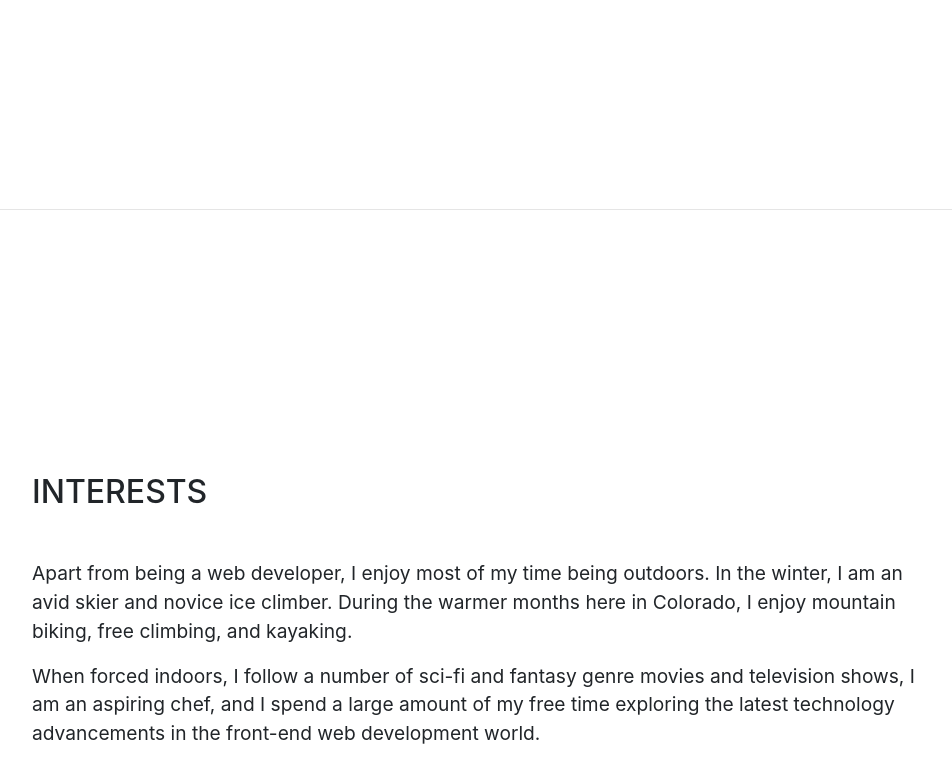
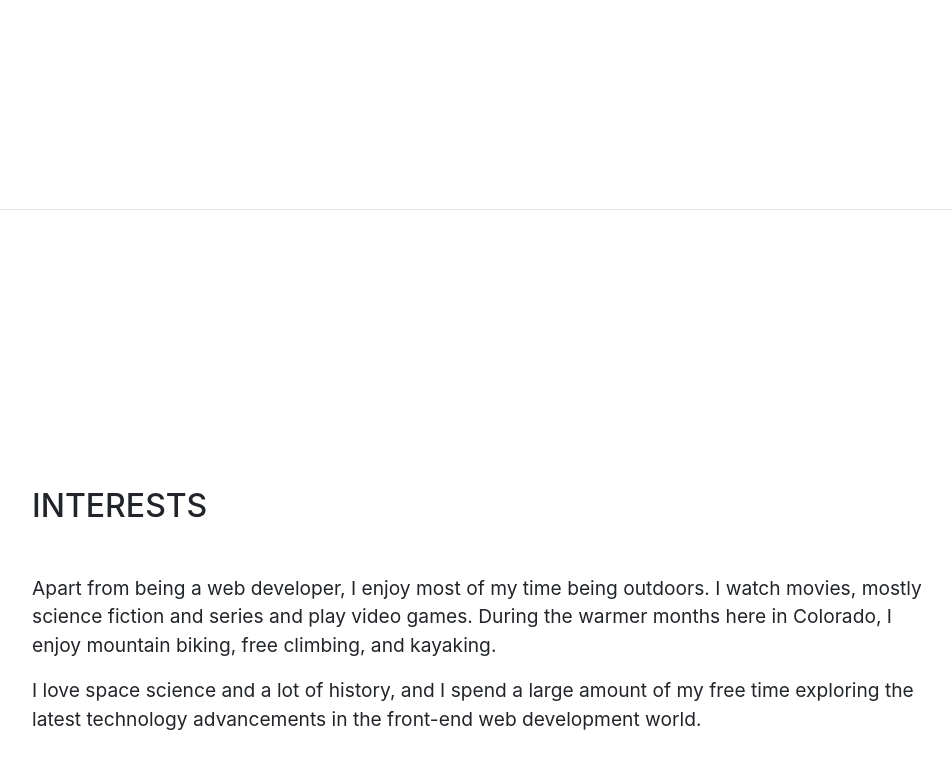
Before and after one commit to MichaelGee/resume, a website with bundled scripts: page index.html in a window 1280 px wide. Shown: the part 3196-3979 px from the top of the page, without its empty margins (288-1240 px from the left). Built offline with nearby package versions, Linux system fonts and the light colour scheme; a web font is replaced by a local one.

Commit message:
Updated the interests

```diff
--- a/index.html
+++ b/index.html
@@ -219,8 +219,8 @@
       <section class="resume-section p-3 p-lg-5 d-flex flex-column" id="interests">
         <div class="my-auto">
           <h2 class="mb-5">Interests</h2>
-          <p>Apart from being a web developer, I enjoy most of my time being outdoors. In the winter, I am an avid skier and novice ice climber. During the warmer months here in Colorado, I enjoy mountain biking, free climbing, and kayaking.</p>
-          <p class="mb-0">When forced indoors, I follow a number of sci-fi and fantasy genre movies and television shows, I am an aspiring chef, and I spend a large amount of my free time exploring the latest technology advancements in the front-end web development world.</p>
+          <p>Apart from being a web developer, I enjoy most of my time being outdoors. I watch movies, mostly science fiction and series and play video games. During the warmer months here in Colorado, I enjoy mountain biking, free climbing, and kayaking.</p>
+          <p class="mb-0">I love space science and a lot of history, and I spend a large amount of my free time exploring the latest technology advancements in the front-end web development world.</p>
         </div>
       </section>
 
```
